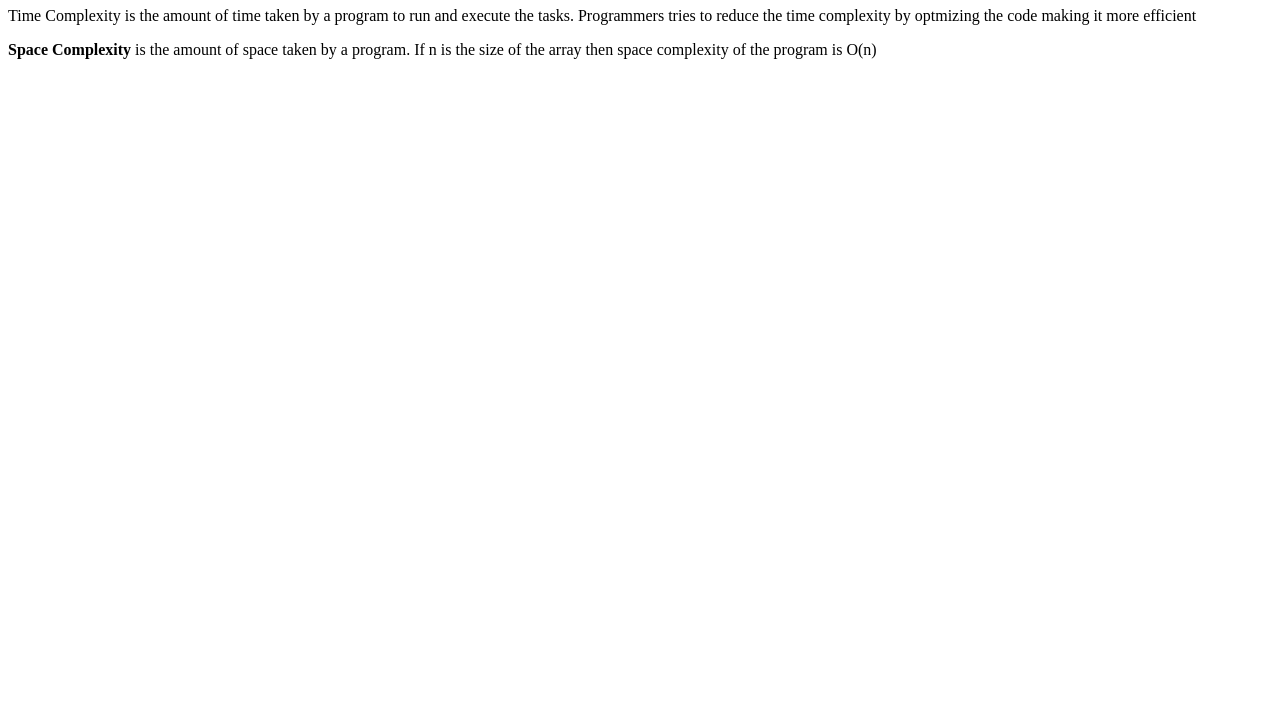
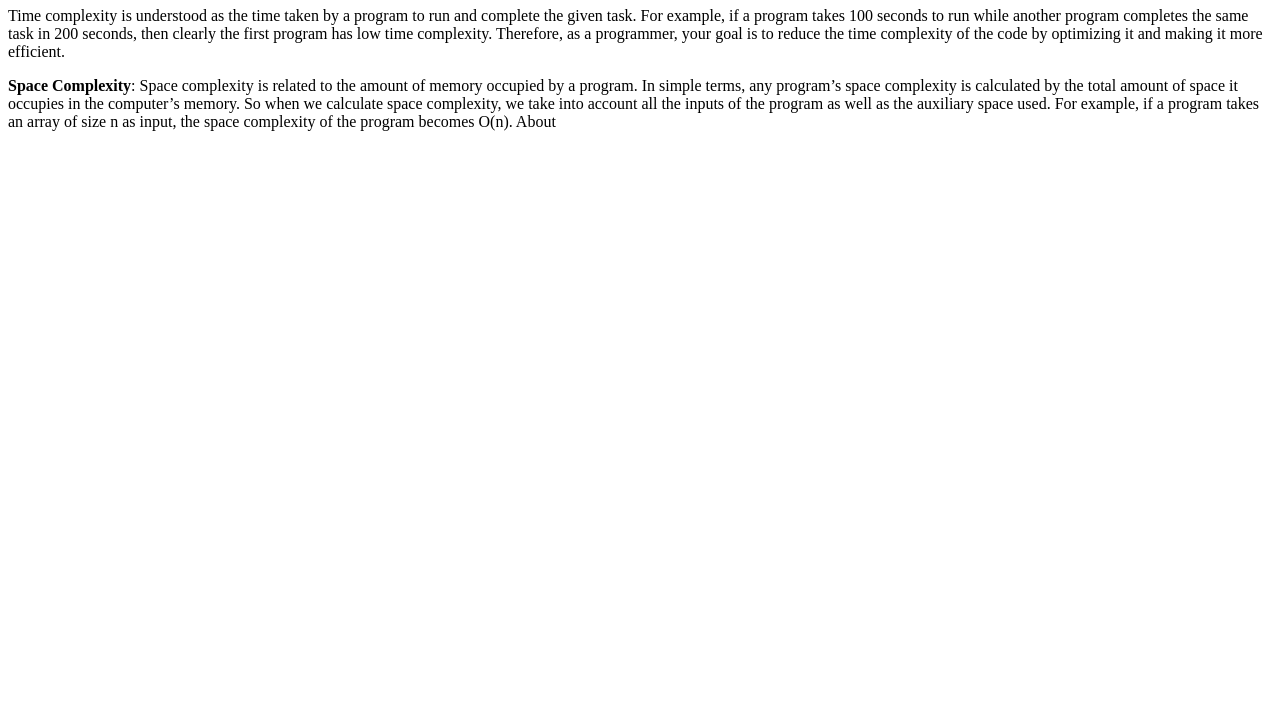
Before and after one commit to acciojob/time-and-space-complexity-VamsiKrishna0101, a website: page main.html in a window 1280 px wide. Shown: the part 73-800 px from the top of the page. Drawn offline with Linux system fonts and the light colour scheme.

Commit message:
created a submission

```diff
--- a/main.html
+++ b/main.html
@@ -11,13 +11,12 @@
     <script type="text/javascript" src="./script.js">
 </script>
  <h1>Time and Space Complexity</h1>
-	<p>Time Complexity is the amount of time taken by a
-		program to run and execute the tasks. Programmers tries to
-		reduce the time complexity by optmizing the code making
-		it more efficient</p>
-	<p><b>Space Complexity</b> is the amount of space taken by a
-		program. If n is the size of the array then space complexity
-		of the program is O(n)</p>
+	<p>Time complexity is understood as the time taken by a program to run and complete the given task. For example, if a program takes 100 seconds to run while another program completes the same task in 200 seconds, then clearly the first program has low time complexity. Therefore, as a programmer, your goal is to reduce the time complexity of the code by optimizing it and making it more efficient.
+
+</p>
+	<p><b>Space Complexity</b>: Space complexity is related to the amount of memory occupied by a program. In simple terms, any program’s space complexity is calculated by the total amount of space it occupies in the computer’s memory. So when we calculate space complexity, we take into account all the inputs of the program as well as the auxiliary space used. For example, if a program takes an array of size n as input, the space complexity of the program becomes O(n).
+
+About</p>
 </body>
 
 </html>
```
